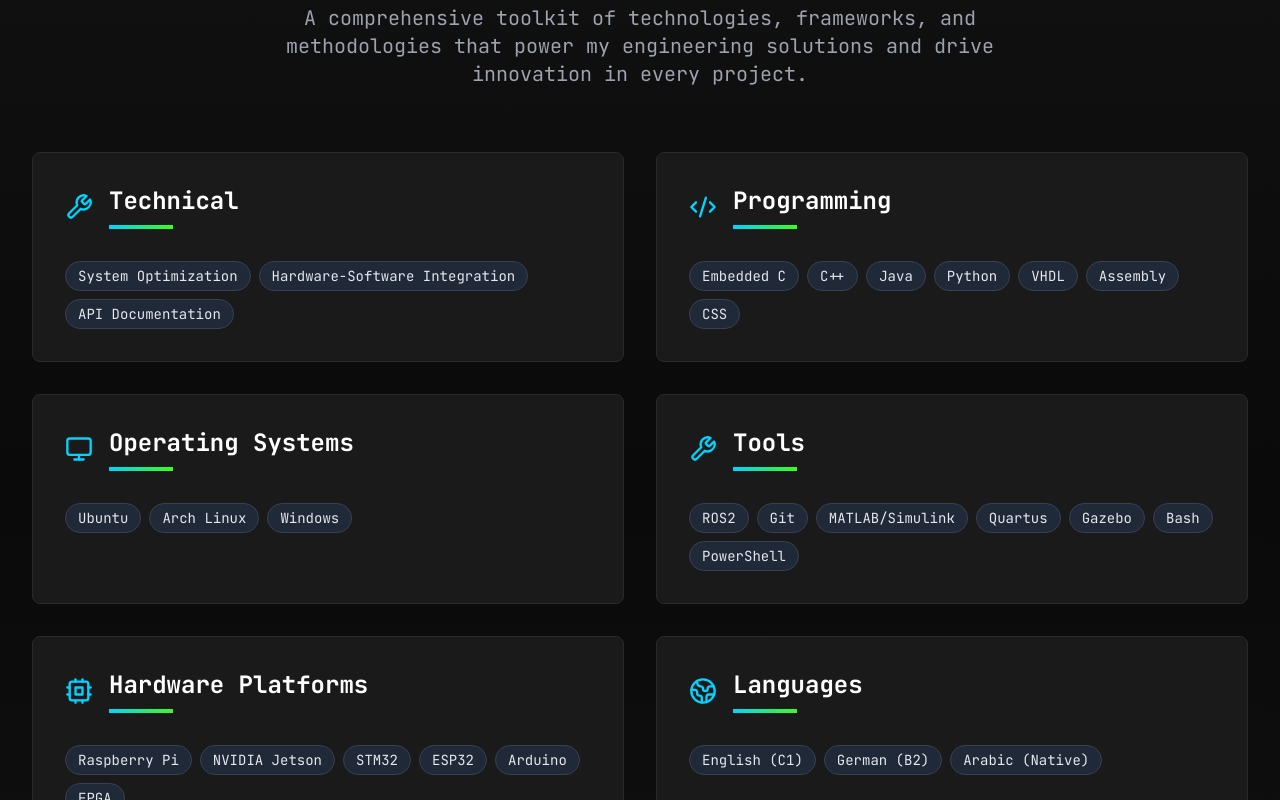
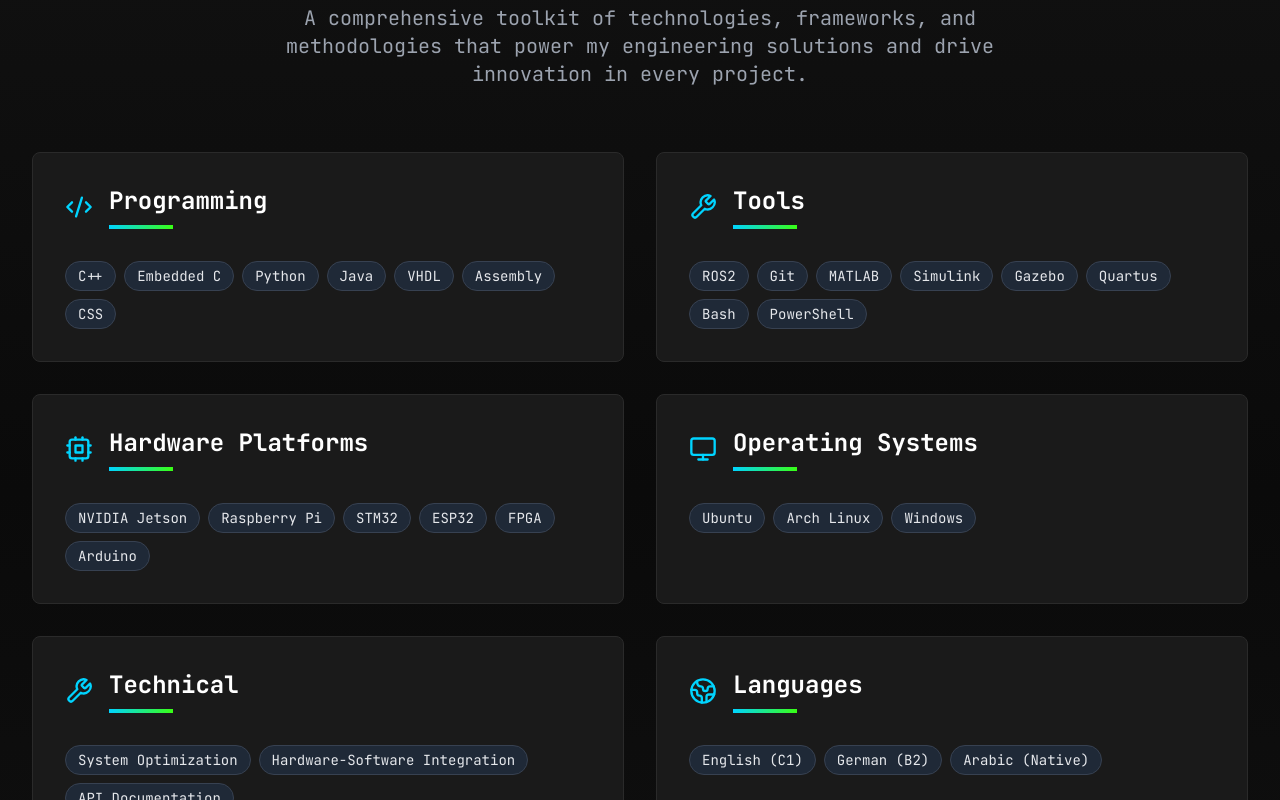
Before and after one commit to Mohammed-Azab/myportfolio, a React (Vite) app: page / in a window 1280 px wide. Shown: the part 11200-12000 px from the top of the page. Built offline with nearby package versions, Linux system fonts and the light colour scheme.

Commit message:
chore(skills): reorder categories and items for better flow (programming → tools → hardware → OS → technical → languages → interpersonal)

```diff
--- a/src/components/Skills.jsx
+++ b/src/components/Skills.jsx
@@ -10,26 +10,19 @@
 
   const skillCategories = [
     {
-      title: "Technical",
-      Icon: Wrench,
-      skills: [
-        "System Optimization",
-        "Hardware-Software Integration",
-        "API Documentation",
-      ],
+      title: "Programming",
+      Icon: Code2,
+      skills: ["C++", "Embedded C", "Python", "Java", "VHDL", "Assembly", "CSS"],
     },
     {
-      title: "Programming",
-      Icon: Code2,
-      skills: [
-        "Embedded C",
-        "C++",
-        "Java",
-        "Python",
-        "VHDL",
-        "Assembly",
-        "CSS",
-      ],
+      title: "Tools",
+      Icon: Wrench,
+      skills: ["ROS2", "Git", "MATLAB", "Simulink", "Gazebo", "Quartus", "Bash", "PowerShell"],
+    },
+    {
+      title: "Hardware Platforms",
+      Icon: Cpu,
+      skills: ["NVIDIA Jetson", "Raspberry Pi", "STM32", "ESP32", "FPGA", "Arduino"],
     },
     {
       title: "Operating Systems",
@@ -37,29 +30,9 @@
       skills: ["Ubuntu", "Arch Linux", "Windows"],
     },
     {
-      title: "Tools",
+      title: "Technical",
       Icon: Wrench,
-      skills: [
-        "ROS2",
-        "Git",
-        "MATLAB/Simulink",
-        "Quartus",
-        "Gazebo",
-        "Bash",
-        "PowerShell",
-      ],
-    },
-    {
-      title: "Hardware Platforms",
-      Icon: Cpu,
-      skills: [
-        "Raspberry Pi",
-        "NVIDIA Jetson",
-        "STM32",
-        "ESP32",
-        "Arduino",
-        "FPGA",
-      ],
+      skills: ["System Optimization", "Hardware-Software Integration", "API Documentation"],
     },
     {
       title: "Languages",
@@ -69,12 +42,7 @@
     {
       title: "Interpersonal",
       Icon: Users,
-      skills: [
-        "Public Speaking",
-        "Leadership",
-        "Communication",
-        "Time Management",
-      ],
+      skills: ["Leadership", "Communication", "Public Speaking", "Time Management"],
     },
   ];
 
@@ -175,7 +143,9 @@
                     transition={{ delay: categoryIndex * 0.05 + idx * 0.02 }}
                     className="inline-flex items-center bg-gray-800 border border-gray-700 rounded-full px-3 py-1"
                   >
-                    <span className="text-gray-200 text-sm">{typeof skill === "string" ? skill : skill.name}</span>
+                    <span className="text-gray-200 text-sm">
+                      {typeof skill === "string" ? skill : skill.name}
+                    </span>
                   </motion.span>
                 ))}
               </div>
```
